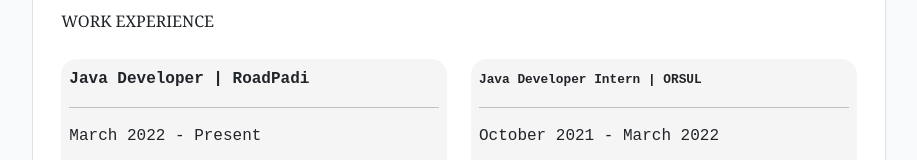
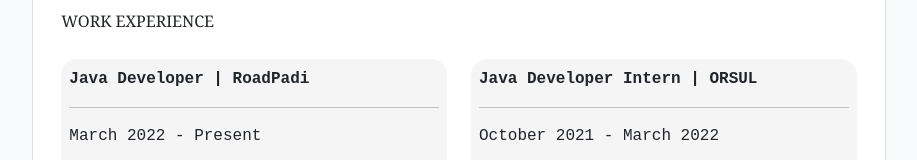
Before and after one commit to Justin-mario/gozie.dev, a plain HTML site: page portfolio/portfolio.html in a window 1280 px wide. Shown: the part 613-773 px from the top of the page, without its empty margins (181-1098 px from the left). Drawn offline with nearby package versions, Linux system fonts and the light colour scheme.

Commit message:
removed inline style for orsul element

```diff
--- a/portfolio/portfolio.html
+++ b/portfolio/portfolio.html
@@ -63,7 +63,7 @@
 
                     <div  class="col-lg-6  bg-white " id="orsul--work--experience">
                     <div class="work--history--div p-1">
-                        <strong style="font-size : 0.8em">Java Developer  Intern | ORSUL</strong>
+                        <strong >Java Developer  Intern | ORSUL</strong>
                         <hr>
                         <p>October 2021 - March 2022</p>
                         <p>Worked with a team of developers
```
